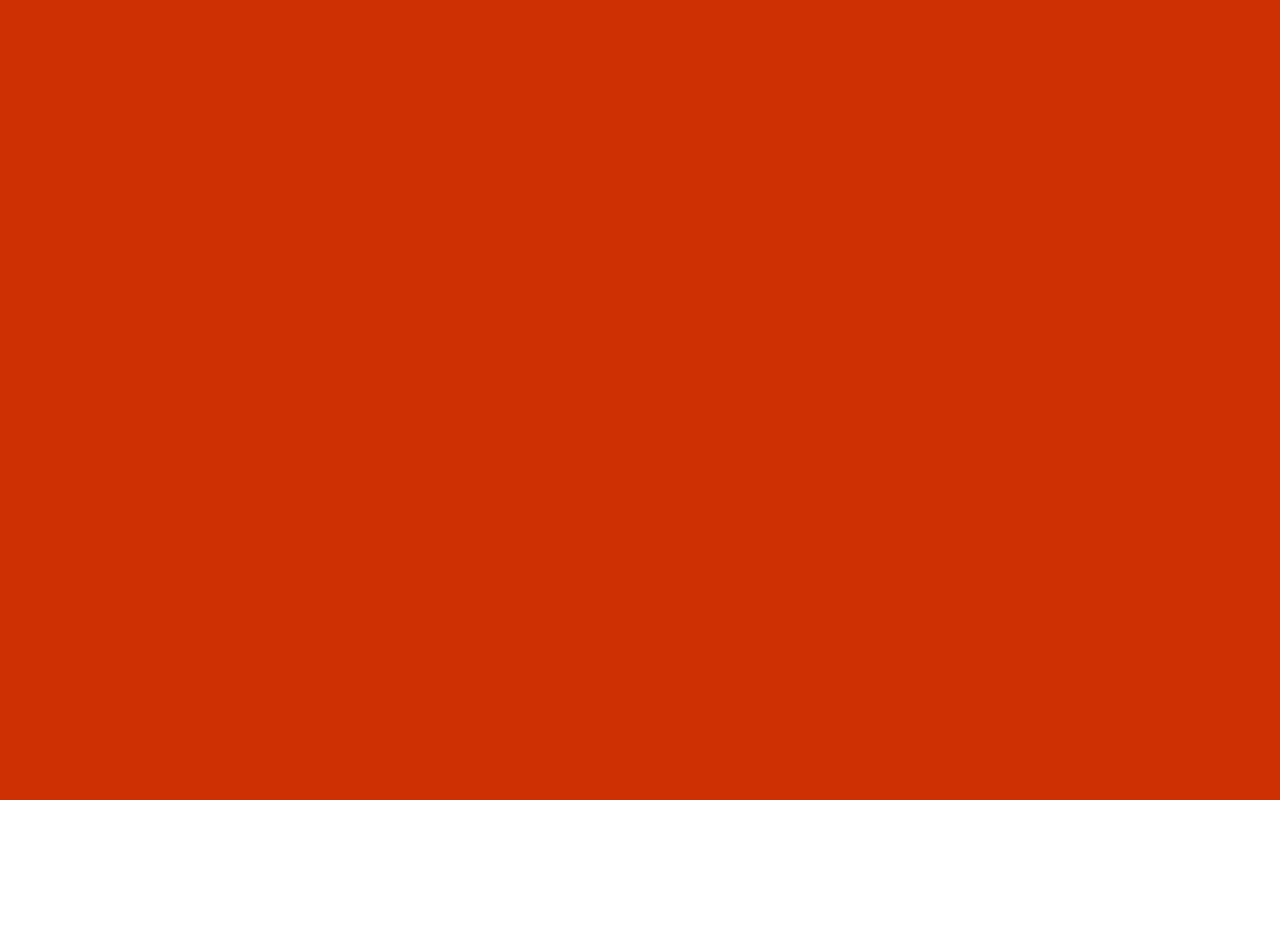
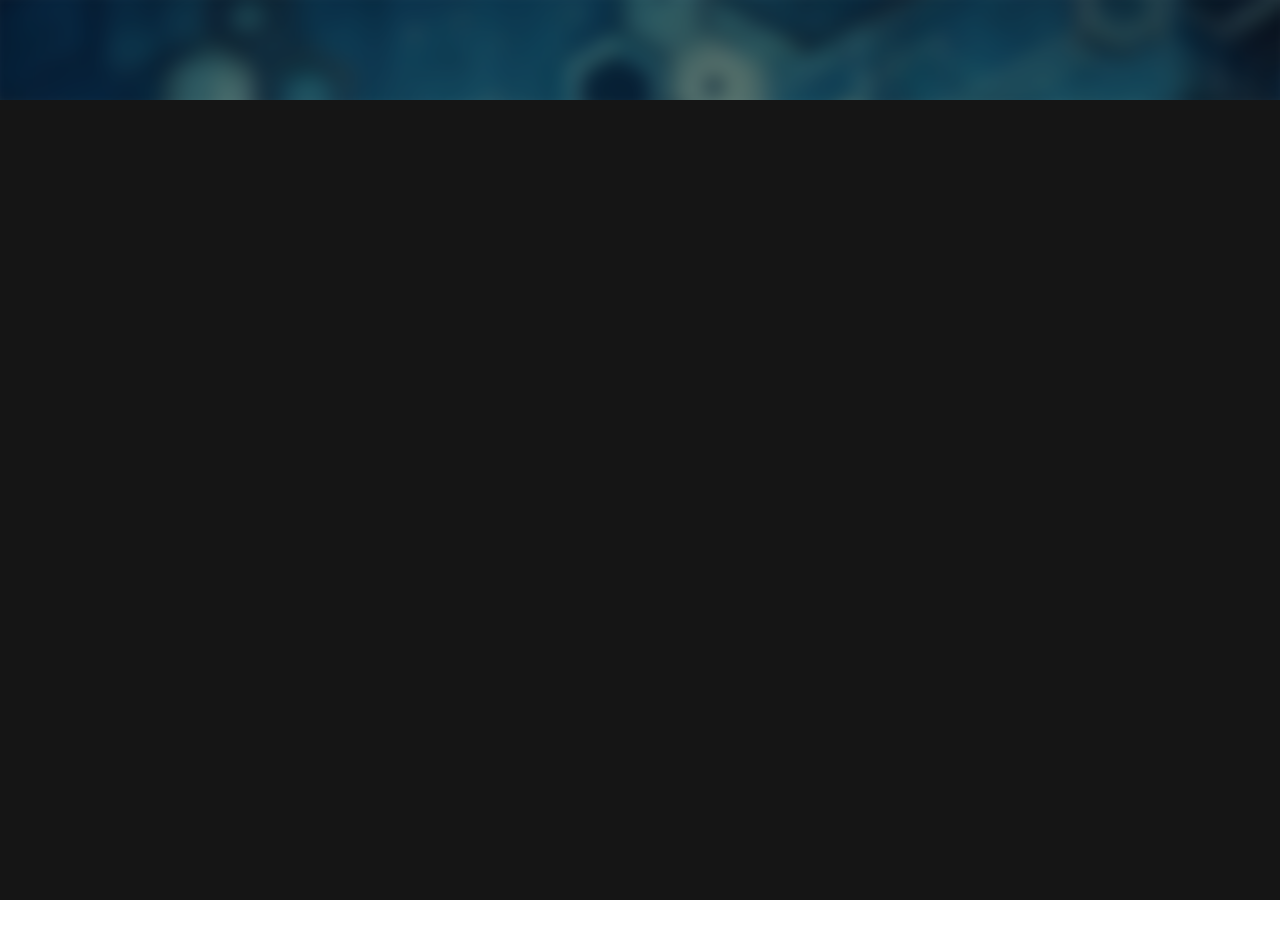
Before and after one commit to lucabenatti-math/lucabenatti-math.github.io, a website: page index.html in a window 1280 px wide. Shown: the top 938 px of the page. After the commit the page ends 900 px from the top, so only its background shows below. Drawn offline with Linux system fonts and the light colour scheme.

Commit message:
Update index.html

```diff
--- a/index.html
+++ b/index.html
@@ -8,9 +8,10 @@
         <link rel="stylesheet" href="style.css">
     </head>
     <body>
+        <header>
+            <div class="background"></div>
+        </header>
         <section>
-            <div class="container">
-            </div>
             <div class="container">
             </div>
         </section>
```
